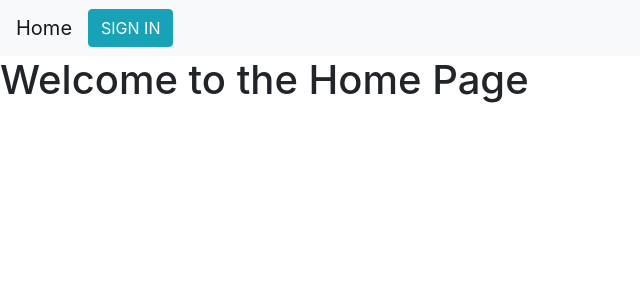
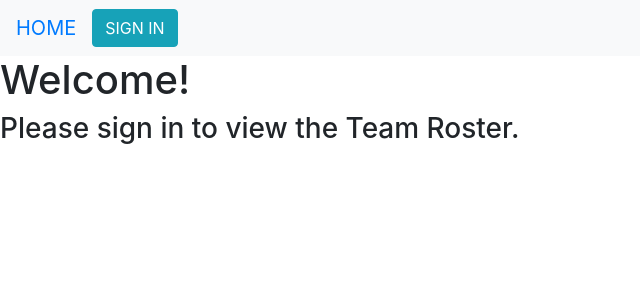
Before and after one commit to jim-conner/sports-roster, a React (Create React App) app: page / in a window 1280 px wide. Shown: the top 300 px of the page, without its empty margins (0-640 px from the left). Built offline with nearby package versions, Linux system fonts and the light colour scheme; no server answers; the HTML template or start-up script is replaced by a standard one.

Commit message:
nav items hide on authed user

```diff
--- a/src/App/App.js
+++ b/src/App/App.js
@@ -29,7 +29,7 @@ function App() {
   <>
     <Router>
       <NavBar user={user}/>
-      <Routes/>
+      <Routes user={user}/>
     </Router>
   </>
   );
--- a/src/App/components/NavBar.js
+++ b/src/App/components/NavBar.js
@@ -16,37 +16,19 @@ const NavBar = ({ user }) => {
 
   const toggle = () => setIsOpen(!isOpen);
 
-  // const authenticated = () => {
-  //   <>
-  //     <NavItem>
-  //       <Link className="nav-link" to="/add-player">Add Player</Link>
-  //     </NavItem>
-  //     <NavItem>
-  //       <Link className="nav-link" to="/team-roster">Team Roster</Link>
-  //     </NavItem>
-  //   </>;
-  // };
+  const authenticated = () => (
+    <>
+      <NavItem>
+        <Link className="nav-link" to="/add-player">ADD PLAYER</Link>
+      </NavItem>
+      <NavItem>
+        <Link className="nav-link" to="/team-roster">TEAM ROSTER</Link>
+      </NavItem>
+    </>
+  );
 
-  // const authButtons = () => {
-  //   <>
-  //     <NavItem>
-  //       {
-  //         user
-  //           ? <Button color='info' onClick={signInUser}>SIGN IN</Button>
-  //           : <Button color='danger' onClick={signOutUser}>SIGN OUT</Button>
-  //       }
-  //     </NavItem>
-  //   </>;
-  // };
-
-  return (
-    <div>
-      <Navbar color="light" light expand="md">
-        <Link className="navbar-brand" to="/">Home</Link>
-        <NavbarToggler onClick={toggle} />
-        <Collapse isOpen={isOpen} navbar>
-          <Nav className="mr-auto" navbar>
-            {/* { user && authenticated() } */}
+  const authButtons = () => (
+    <>
       <NavItem>
         {
           user !== null
@@ -59,6 +41,18 @@ const NavBar = ({ user }) => {
           </div>
         }
         </NavItem>
+    </>
+  );
+
+  return (
+    <div>
+      <Navbar color="light" expand="md">
+        <Link className="navbar-brand" to="/">HOME</Link>
+        <NavbarToggler onClick={toggle} />
+        <Collapse isOpen={isOpen} navbar>
+          <Nav className="mr-auto" navbar>
+            { user && authenticated() }
+            { authButtons() }
           </Nav>
         </Collapse>
       </Navbar>
--- a/src/Views/Home.js
+++ b/src/Views/Home.js
@@ -1,9 +1,19 @@
 import React from 'react';
+import PropTypes from 'prop-types';
 
-export default function Home() {
+export default function Home({ user }) {
   return (
     <div>
-      <h1>Welcome to the Home Page</h1>
+      <h1>Welcome!</h1>
+      {
+        user
+          ? <h3>Add a player or view the Team Roster.</h3>
+          : <h3>Please sign in to view the Team Roster.</h3>
+      }
     </div>
   );
 }
+
+Home.propTypes = {
+  user: PropTypes.any
+};
```
Lines whose indentation alone changed are shown as unchanged.
